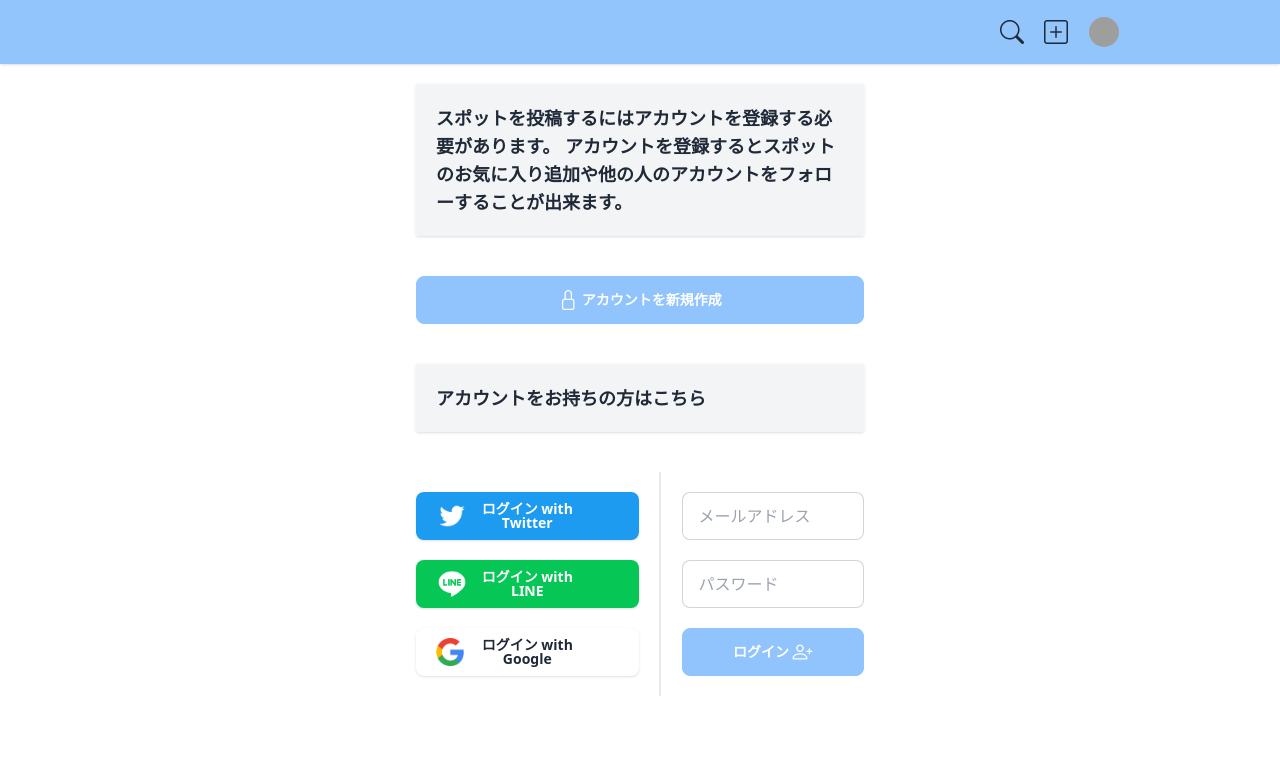
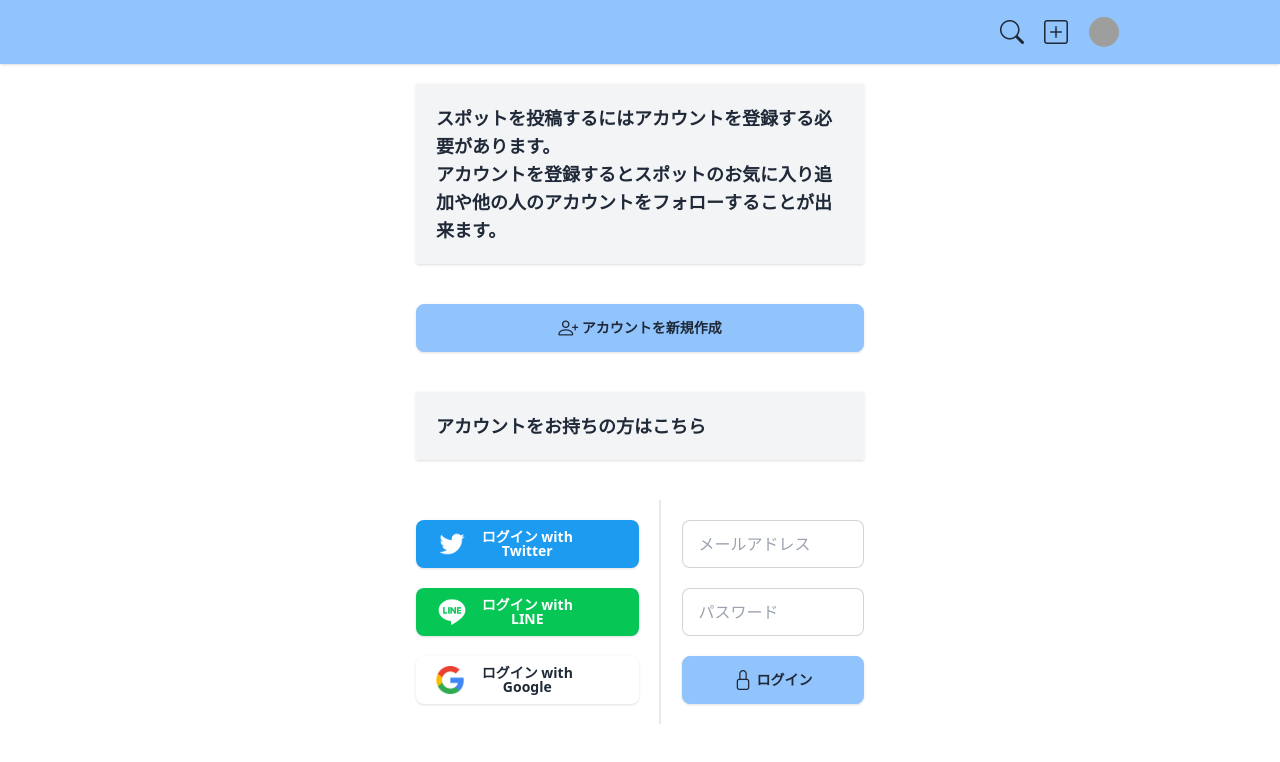
Before and after one commit to wollllll/touring_app_frontend, a Vue app: page /auth in a window 1280 px wide. Shown: the top 762 px of the page. Built offline with nearby package versions, Linux system fonts and the light colour scheme; grey boxes are pictures that could not be loaded.

Commit message:
ボタンをコンポーネント化

```diff
--- a/src/components/GoogleMap.vue
+++ b/src/components/GoogleMap.vue
@@ -1,4 +1,5 @@
 <script setup>
+import SecondaryButton from '@/components/buttons/Secondary'
 import ShowSpot from '@/components/spots/Show'
 import { spots } from '@/fakers/spot'
 import { spotService } from '@/services/spotService'
@@ -35,19 +36,14 @@ const setShowSpot = (spot) => {
       v-for="(spot, index) in spots"
       :options="{ position: { lat: spot.latitude, lng: spot.longitude } }"
     />
-    <button
-      class="text-inherit btn btn-secondary btn-sm top-3 absolute inset-x-0 w-2/3 max-w-xs mx-auto shadow"
+    <SecondaryButton
+      class="btn-sm top-3 absolute inset-x-0 w-2/3 max-w-xs mx-auto"
     >
-      中心を検索
-    </button>
+      <i class="bi bi-search text-lg" />&nbsp;中心を検索
+    </SecondaryButton>
     <i
       class="bi bi-record-circle absolute inset-0 w-10 h-10 m-auto text-xl leading-10 text-center"
     ></i>
-    <div
-      class="text-inherit btn btn-secondary btn-sm btn-circle top-3 left-3 absolute text-center rounded-full shadow"
-    >
-      <i class="bi bi-gear text-xl"></i>
-    </div>
     <ShowSpot
       v-if="showSpot.id"
       @click="storeService.commit.setIsShowSpotModal(true)"
--- /dev/null
+++ b/src/components/buttons/Primary.vue
@@ -0,0 +1,19 @@
+<script setup>
+console.log('Primary')
+</script>
+
+<template>
+  <button class="btn btn-primary w-full shadow">
+    <slot />
+  </button>
+</template>
+
+<style lang="scss" scoped>
+.btn {
+  color: #1f2937;
+
+  &:hover {
+    opacity: 0.8;
+  }
+}
+</style>
--- /dev/null
+++ b/src/components/buttons/Secondary.vue
@@ -0,0 +1,19 @@
+<script>
+console.log('secondary')
+</script>
+
+<template>
+  <button class="btn btn-secondary w-full shadow">
+    <slot />
+  </button>
+</template>
+
+<style lang="scss" scoped>
+.btn {
+  color: #1f2937;
+
+  &:hover {
+    opacity: 0.8;
+  }
+}
+</style>
--- a/src/components/form/Login.vue
+++ b/src/components/form/Login.vue
@@ -1,6 +1,7 @@
 <script setup>
 import GoogleLogin from '@/components/buttons/Google'
 import LineLogin from '@/components/buttons/Line'
+import PrimaryButton from '@/components/buttons/Primary'
 import TwitterLogin from '@/components/buttons/Twitter'
 import Input from '@/components/form/Input'
 </script>
@@ -20,9 +21,9 @@ import Input from '@/components/form/Input'
       <div class="w-full pt-5">
         <Input type="password" placeholder="パスワード" />
       </div>
-      <button class="btn btn-primary w-full mt-5">
-        ログイン&nbsp;<i class="bi bi-person-plus text-xl" />
-      </button>
+      <PrimaryButton class="mt-5">
+        <i class="bi bi-lock text-xl" />&nbsp;ログイン
+      </PrimaryButton>
     </div>
   </div>
 </template>
--- a/src/components/layouts/Header.vue
+++ b/src/components/layouts/Header.vue
@@ -6,7 +6,7 @@ const APP_NAME = process.env.VUE_APP_APP_NAME
 </script>
 
 <template>
-  <header class="grid grid-cols-2 px-2 bg-blue-300">
+  <header class="bg-base-200 grid grid-cols-2 px-2">
     <div class="flex items-center justify-start">
       <router-link :to="{ name: 'top' }" class="font-bold">
         {{ APP_NAME }}
--- a/src/pages/auth/index.vue
+++ b/src/pages/auth/index.vue
@@ -1,5 +1,6 @@
 <script setup>
 import Information from '@/components/Information'
+import PrimaryButton from '@/components/buttons/Primary'
 import Login from '@/components/form/Login'
 import Base from '@/components/layouts/Base'
 </script>
@@ -9,14 +10,14 @@ import Base from '@/components/layouts/Base'
     <div class="xl:px-64 p-5">
       <section>
         <Information>
+          <p>スポットを投稿するにはアカウントを登録する必要があります。</p>
           <p>
-            スポットを投稿するにはアカウントを登録する必要があります。
             アカウントを登録するとスポットのお気に入り追加や他の人のアカウントをフォローすることが出来ます。
           </p>
         </Information>
-        <button class="btn btn-primary w-full mt-10">
-          <i class="bi bi-lock text-xl" />&nbsp;アカウントを新規作成
-        </button>
+        <PrimaryButton class="mt-10">
+          <i class="bi bi-person-plus text-xl" />&nbsp;アカウントを新規作成
+        </PrimaryButton>
       </section>
       <section class="mt-10">
         <Information>
--- a/tailwind.config.js
+++ b/tailwind.config.js
@@ -26,7 +26,7 @@ module.exports = {
           'neutral-focus': '#2a2e37',
           'neutral-content': '#ffffff',
           'base-100': '#ffffff',
-          'base-200': '#f9fafb',
+          'base-200': '#91C3FD',
           'base-300': '#d1d5db',
           'base-content': '#1f2937',
           'info': '#91C3FD',
```
